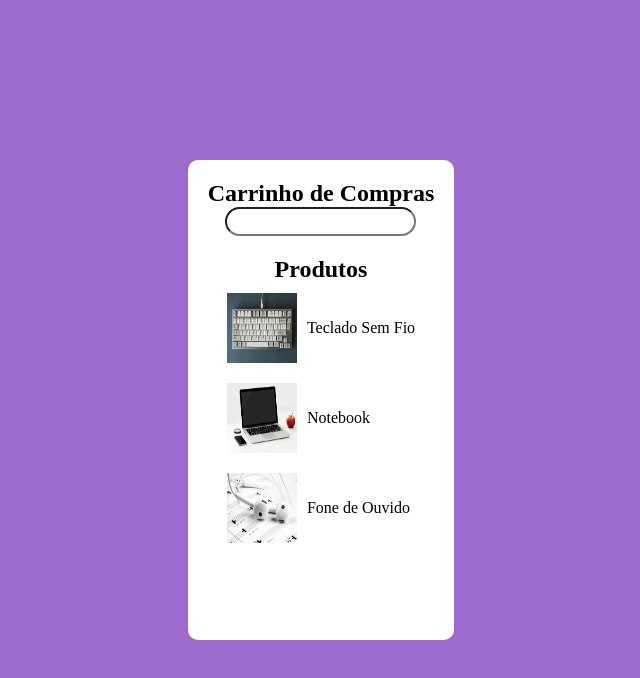
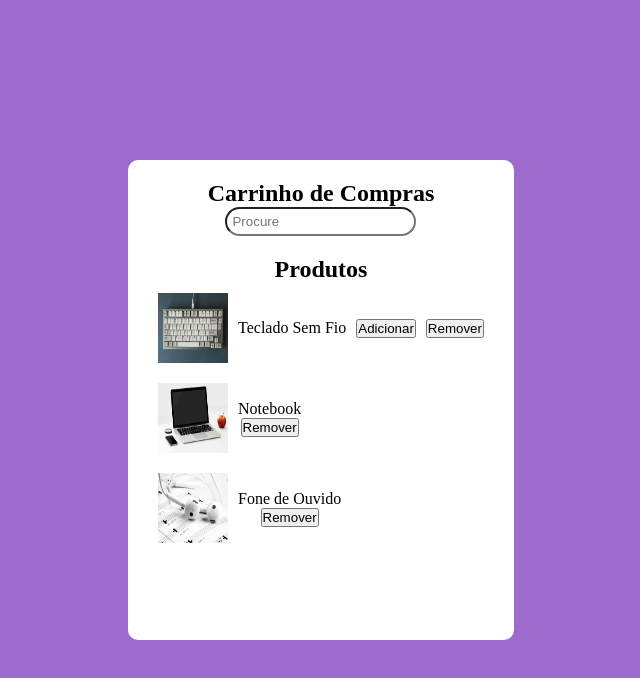
Before and after one commit to nicholaslouback/shopping_cart, a plain HTML site: page index.html in a window 1280 px wide. Shown: the whole page, without its empty margins (319-959 px from the left). Drawn offline with Linux system fonts and the light colour scheme.

Commit message:
feat: add button

```diff
--- a/index.html
+++ b/index.html
@@ -10,7 +10,7 @@
     <main>
         <header>
             <h2>Carrinho de Compras</h2>
-            <input type="text" name="find" id="find" placeholder="">
+            <input type="text" name="find" id="find" placeholder="Procure">
         </header>
 
         <section>
@@ -21,21 +21,26 @@
                     <div class="productsText">
                         <div class="text">Teclado Sem Fio</div>
                     </div>
+                    <button>Adicionar</button>
+                    <Button type="button" class="remove_product">Remover</Button>
                 </div>
                 <div class="item">
                     <img src="/imagens/notebook.jpg" alt="notebook" id="notebok">
                     <div class="productsText">
                         <div class="text">Notebook</div>
+                        <Button type="button" class="remove_product">Remover</Button>
                     </div>
                 </div>
                 <div class="item">
                     <img src="/imagens/fone.jpg" alt="fone" id="Fone">
                     <div class="productsText">
                         <div class="text">Fone de Ouvido</div>
+                        <Button type="button" class="remove_product">Remover</Button>
                     </div>
                 </div>
             </div>
         </section>
     </main>
+    <script src="scripts.js"></script>
 </body>
 </html>
```
